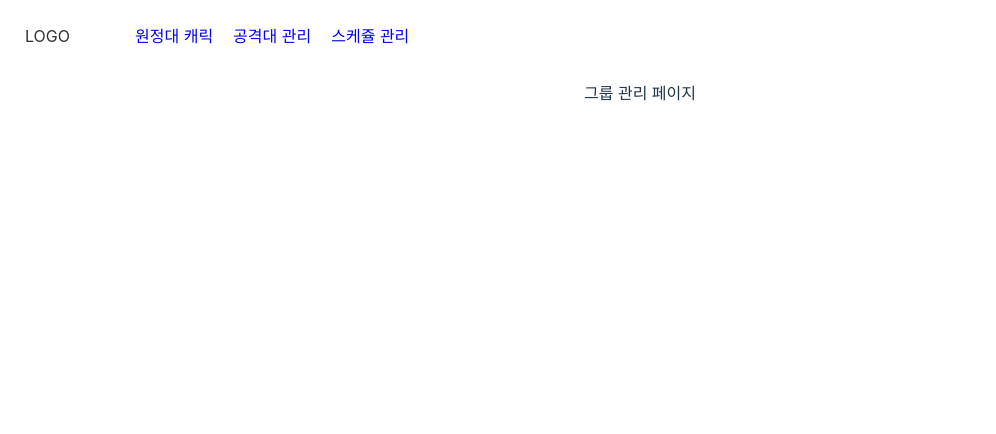
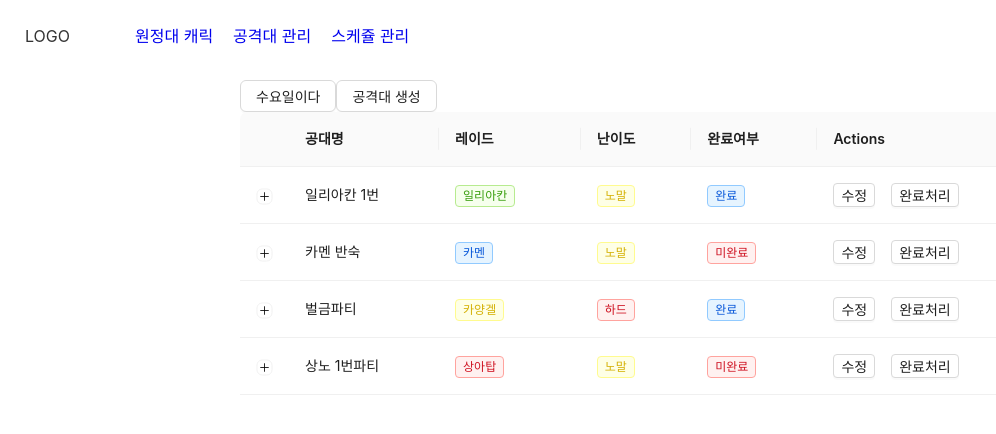
Before and after one commit to dongheeYoo/alphaca-la-fe, a React (Vite) app: page /groups in a window 1280 px wide. Shown: the top 434 px of the page, without its empty margins (0-996 px from the left). Built offline with nearby package versions, Linux system fonts and the light colour scheme.

Commit message:
set up group list view

```diff
--- /dev/null
+++ b/src/components/GroupsListView/GroupItemRegisterForm.tsx
@@ -0,0 +1,61 @@
+import { Input, Form, Select } from 'antd';
+import { Raids } from '../../utils/raids';
+import { Raid } from '../../utils/types';
+import { GroupMemberTable } from './GroupMemberTable';
+
+export const GroupItemRegisterForm = ({
+  form,
+  initialValues,
+  member,
+  onSubmit,
+}: {
+  form: any;
+  initialValues?: any;
+  member: any;
+  onSubmit?: ((values: any) => void) | undefined;
+}) => {
+  const raidNameOptions = Raids.map((d: Raid, i: number) => ({
+    value: i ? d.name : '',
+    label: d.name,
+  }));
+  const raidDifficultyOptions = ['노말', '하드'].map((d, i) => ({
+    value: i ? d : '',
+    label: d,
+  }));
+  const onFinishFailed = (errorInfo: any) => {
+    console.log('Form Failed:', errorInfo);
+  };
+  return (
+    <Form
+      form={form}
+      initialValues={initialValues}
+      layout={'vertical'}
+      onFinish={onSubmit}
+      onFinishFailed={onFinishFailed}>
+      <Form.Item name="name" label="공대명">
+        <Input size="large" placeholder="공대명" />
+      </Form.Item>
+      <Form.Item name="raid" label="레이드">
+        <Select
+          //defaultValue={academyTypeFilterItems[0]}
+          style={{ width: 120 }}
+          //onChange={handleTypeChange}
+          options={raidNameOptions}
+          size={'large'}
+        />
+      </Form.Item>
+      <Form.Item name="difficulty" label="난이도">
+        <Select
+          //defaultValue={academyTypeFilterItems[0]}
+          style={{ width: 120 }}
+          //onChange={handleTypeChange}
+          options={raidDifficultyOptions}
+          size={'large'}
+        />
+      </Form.Item>
+      <Form.Item name="member" label="맴버">
+        <GroupMemberTable member={member} />
+      </Form.Item>
+    </Form>
+  );
+};
--- /dev/null
+++ b/src/components/GroupsListView/GroupMemberTable.tsx
@@ -0,0 +1,42 @@
+import { Table, TableColumnsType } from 'antd';
+import styled from 'styled-components';
+
+interface TableDataType {
+  name: string;
+  CharacterName: string;
+  CharacterClassName: string;
+  ItemMaxLevel: number;
+}
+
+const Container = styled.div({});
+
+const columns: TableColumnsType<TableDataType> = [
+  {
+    title: '맴버',
+    dataIndex: 'name',
+    key: 'name',
+  },
+  {
+    title: '캐릭터',
+    dataIndex: 'CharacterName',
+    key: 'CharacterName',
+  },
+  {
+    title: '캐릭터 레벨',
+    dataIndex: 'ItemMaxLevel',
+    key: 'ItemMaxLevel',
+  },
+  {
+    title: '직업',
+    dataIndex: 'CharacterClassName',
+    key: 'CharacterClassName',
+  },
+];
+
+export const GroupMemberTable = ({ member }: { member: TableDataType[] }) => {
+  return (
+    <Container>
+      <Table key={'name'} columns={columns} dataSource={member} pagination={false} />
+    </Container>
+  );
+};
--- a/src/components/GroupsListView/index.tsx
+++ b/src/components/GroupsListView/index.tsx
@@ -1,3 +1,212 @@
+import { Button, Modal, Space, Table, TableColumnsType, Tag } from 'antd';
+import styled from 'styled-components';
+import { groupsMockData } from '../../utils/mock';
+import { GroupMemberTable } from './GroupMemberTable';
+import { useDialog } from '../../hooks/useDialog';
+import { useForm } from 'antd/es/form/Form';
+import { GroupItemRegisterForm } from './GroupItemRegisterForm';
+
+interface TableDataType {
+  name: string;
+  raid: string;
+  difficulty: string;
+  done: string;
+  member: {
+    name: string;
+    CharacterName: string;
+    CharacterClassName: string;
+    ItemMaxLevel: number;
+  }[];
+}
+
+const Container = styled.div({});
+
 export const GroupsListView = () => {
-  return <div>그룹 관리 페이지</div>;
+  const { open: openEditDialog, isOpen: isEditOpen, close: closeEditDialog } = useDialog();
+  const { open: openAddDialog, isOpen: isAddOpen, close: closeAddDialog } = useDialog();
+  const [addForm] = useForm();
+  const [editForm] = useForm();
+
+  const handleActionClick = (data: TableDataType, callback: any) => {
+    // TODO: use jobDetail data instead of not directly use query data
+    // const jobItem: any = queryClient.getQueryData(['jobDetail', data.id]);
+    // setTargetJob(data);
+    editForm.setFieldsValue(data);
+    callback?.();
+  };
+
+  const onEditGroup = () => {
+    // const data: JobItem = editForm.getFieldsValue();
+    // if (!targetJob) return;
+    // if (!user) return;
+    // const job: Partial<JobItem> = { ...data, id: targetJob.id };
+    // updateJob(
+    //   { job },
+    //   {
+    //     onSuccess: () => {
+    //       invalidateCompanyJobDetail();
+    //       invalidateCompanyJobsList();
+    //     },
+    //     onSettled: () => closeEditDialog(),
+    //   }
+    // );
+    alert('수정');
+  };
+  const onAddGroup = () => {
+    // const data: JobItem = addForm.getFieldsValue();
+    // if (!user) return;
+    // const companyId = user.companyId;
+    // const job: Partial<JobItem> = { ...data };
+    // postJob(
+    //   { companyId, job },
+    //   {
+    //     onSuccess: () => {
+    //       invalidateCompanyJobsList();
+    //       addForm.resetFields();
+    //       closeAddDialog();
+    //     },
+    //   }
+    // );
+    const data = addForm.getFieldsValue();
+    console.log(data);
+  };
+  const columns: TableColumnsType<TableDataType> = [
+    {
+      title: '공대명',
+      dataIndex: 'name',
+      key: 'name',
+    },
+    {
+      title: '레이드',
+      dataIndex: 'raid',
+      key: 'raid',
+      render: (_, { raid }) => {
+        let color = 'grey';
+        switch (raid) {
+          case '카양겔':
+            color = 'yellow';
+            break;
+          case '일리아칸':
+            color = 'green';
+            break;
+          case '카멘':
+            color = 'blue';
+            break;
+          case '상아탑':
+            color = 'red';
+            break;
+          default:
+            break;
+        }
+        return (
+          <Tag color={color} key={raid}>
+            {raid}
+          </Tag>
+        );
+      },
+    },
+    {
+      title: '난이도',
+      dataIndex: 'difficulty',
+      key: 'difficulty',
+      render: (_, { difficulty }) => {
+        const color = difficulty === '노말' ? 'yellow' : 'red';
+        return (
+          <Tag color={color} key={difficulty}>
+            {difficulty}
+          </Tag>
+        );
+      },
+    },
+    {
+      title: '완료여부',
+      dataIndex: 'done',
+      key: 'done',
+      render: (_, { done }) => {
+        const color = done === '완료' ? 'blue' : 'red';
+        return (
+          <Tag color={color} key={done}>
+            {done}
+          </Tag>
+        );
+      },
+    },
+    {
+      title: 'Actions',
+      key: '',
+      render: (_, data: TableDataType) => {
+        return (
+          <Space size="middle">
+            <Button size="small" onClick={() => handleActionClick(data, openEditDialog)}>
+              수정
+            </Button>
+            {/* TODO: 완료처리 누르면 Modal 띄우고, 확인 누르면 완료처리. 그리고 완료 철회 버튼도 만들어야될듯..? 잘못
+                누를수있으니까 */}
+            <Button size="small" onClick={() => console.log('완료처리', data)}>
+              완료처리
+            </Button>
+          </Space>
+        );
+      },
+    },
+  ];
+
+  return (
+    <Container>
+      {/* TODO: reset 버튼 만들기 - 수요일에만 활성화..? */}
+      <Button onClick={() => console.log('리셋!')}>수요일이다</Button>
+      {/* 공격대 생성 버튼 */}
+      <Button onClick={openAddDialog}>공격대 생성</Button>
+      <Table
+        rowKey={'key'}
+        columns={columns}
+        dataSource={groupsMockData}
+        pagination={false}
+        scroll={{ x: 800 }}
+        expandable={{
+          expandedRowRender: d => (
+            <div>
+              <GroupMemberTable member={d.member} />
+            </div>
+          ),
+        }}
+      />
+      {isEditOpen && (
+        <Modal
+          centered
+          title="공격대 수정하기"
+          open={isEditOpen}
+          onOk={closeEditDialog}
+          onCancel={closeEditDialog}
+          footer={[
+            <Button key="back" onClick={closeEditDialog}>
+              취소
+            </Button>,
+            <Button htmlType="submit" key="submit" type="primary" onClick={onEditGroup}>
+              수정
+            </Button>,
+          ]}>
+          <GroupItemRegisterForm form={editForm} onSubmit={onEditGroup} />
+        </Modal>
+      )}
+      {isAddOpen && (
+        <Modal
+          centered
+          title="공격대 생성하기"
+          open={isAddOpen}
+          onOk={closeAddDialog}
+          onCancel={closeAddDialog}
+          footer={[
+            <Button key="back" onClick={closeAddDialog}>
+              취소
+            </Button>,
+            <Button htmlType="submit" key="submit" type="primary" onClick={onAddGroup}>
+              생성
+            </Button>,
+          ]}>
+          <GroupItemRegisterForm form={addForm} onSubmit={onAddGroup} />
+        </Modal>
+      )}
+    </Container>
+  );
 };
```
